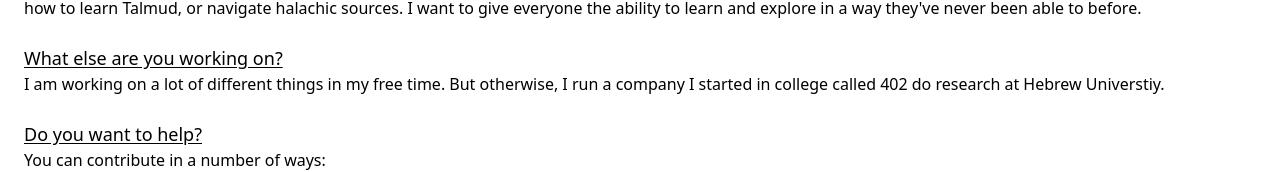
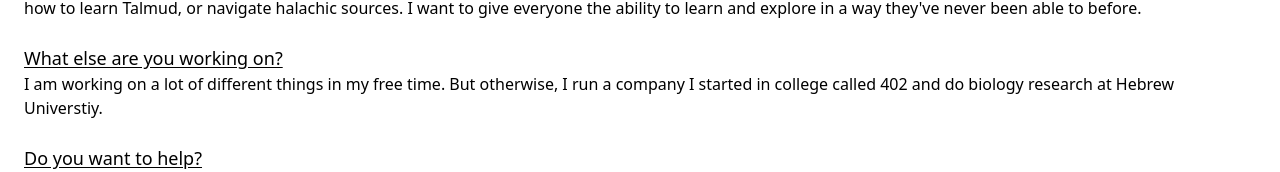
Before and after one commit to Shaun-Regenbaum/personal-site, a SvelteKit app: page /torahgpt/faq in a window 1280 px wide. Shown: the part 569-741 px from the top of the page. Built offline with nearby package versions, Linux system fonts and the light colour scheme; no server answers.

Commit message:
included an and

```diff
--- a/src/routes/torahgpt/faq/+page.svelte
+++ b/src/routes/torahgpt/faq/+page.svelte
@@ -60,7 +60,7 @@
 		<h1 class="text-lg underline underline-offset-2">What else are you working on?</h1>
 		<p>
 			I am working on a lot of different things in my free time. But otherwise, I run a company I
-			started in college called 402 do research at Hebrew Universtiy.
+			started in college called 402 and do biology research at Hebrew Universtiy.
 		</p>
 
 		<br />
```
